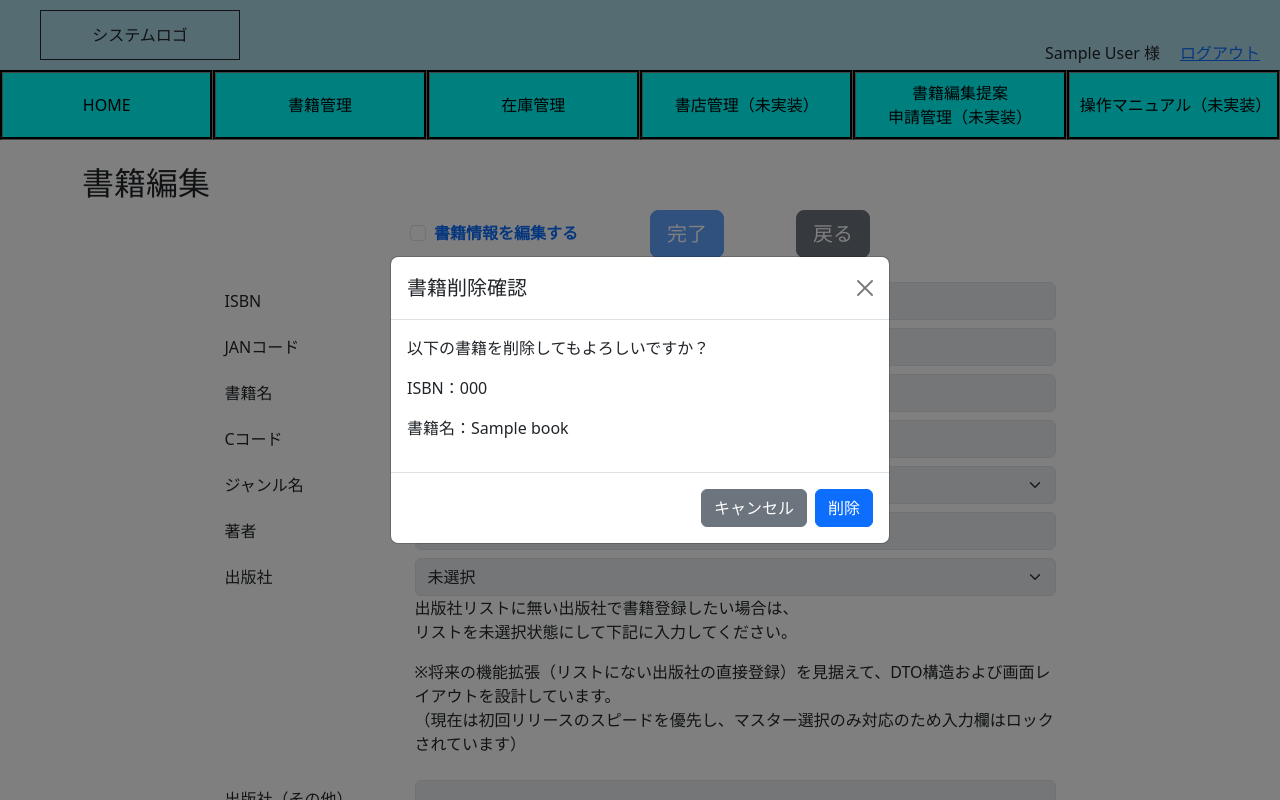
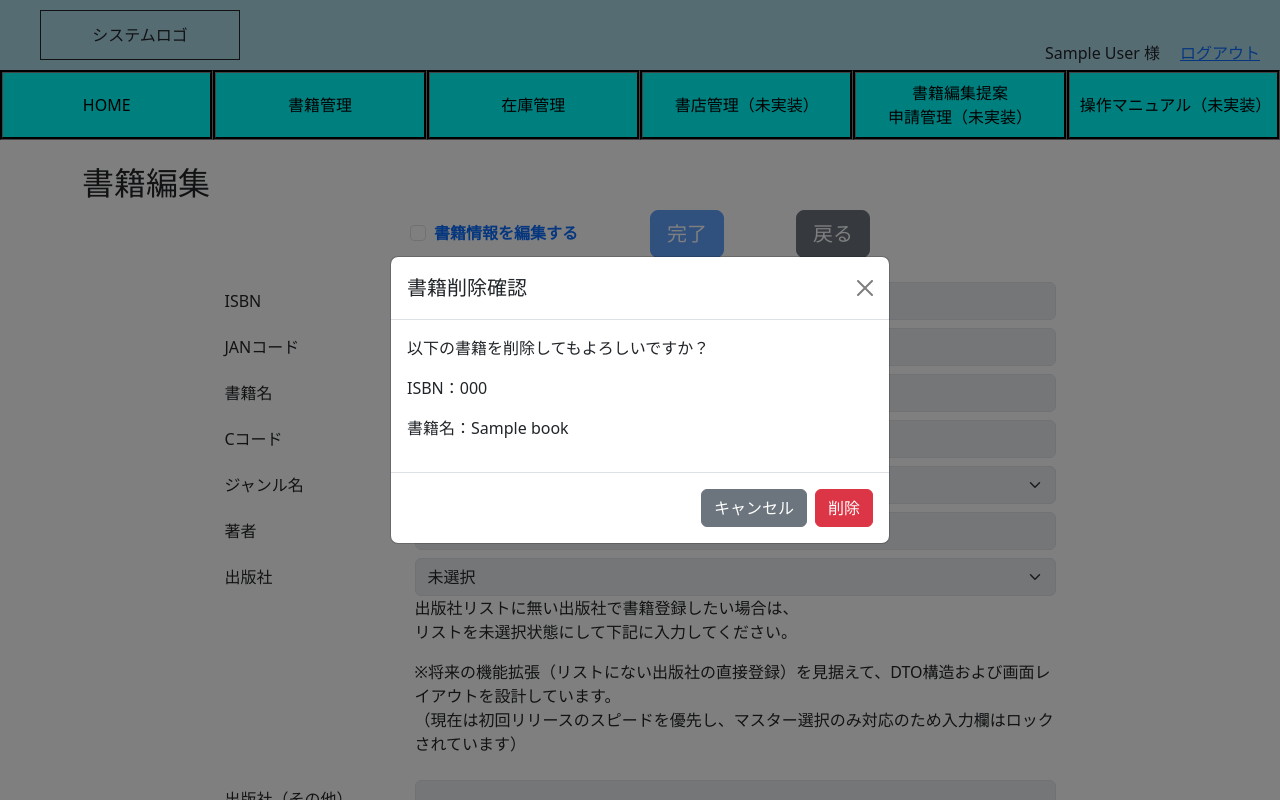
Before and after one commit to uk-works/ibis, a Spring app: template src/main/resources/templates/book/admin/edit.html in a window 1280 px wide, after a click on "削除". Run offline with Thymeleaf, Linux system fonts and the light colour scheme; the template is opened without the code that fills it: most values are stand-ins (such as "Sample title", 1, 10 or a date in 2020); grey boxes marked "Sample" are stand-in pictures; data that the repository does not hold is empty.

Commit message:
削除ボタンカラー変更（青→赤）

```diff
--- a/src/main/resources/templates/book/admin/edit.html
+++ b/src/main/resources/templates/book/admin/edit.html
@@ -251,7 +251,7 @@
 					</div>
 					<div class="modal-footer">
 						<button type="button" class="btn btn-secondary" data-bs-dismiss="modal">キャンセル</button>
-						<button type="button" id="deleteButton" class="btn btn-primary">削除</button>
+						<button type="button" id="deleteButton" class="btn btn-danger">削除</button>
 					</div>
 				</form>
 			</div>
```
